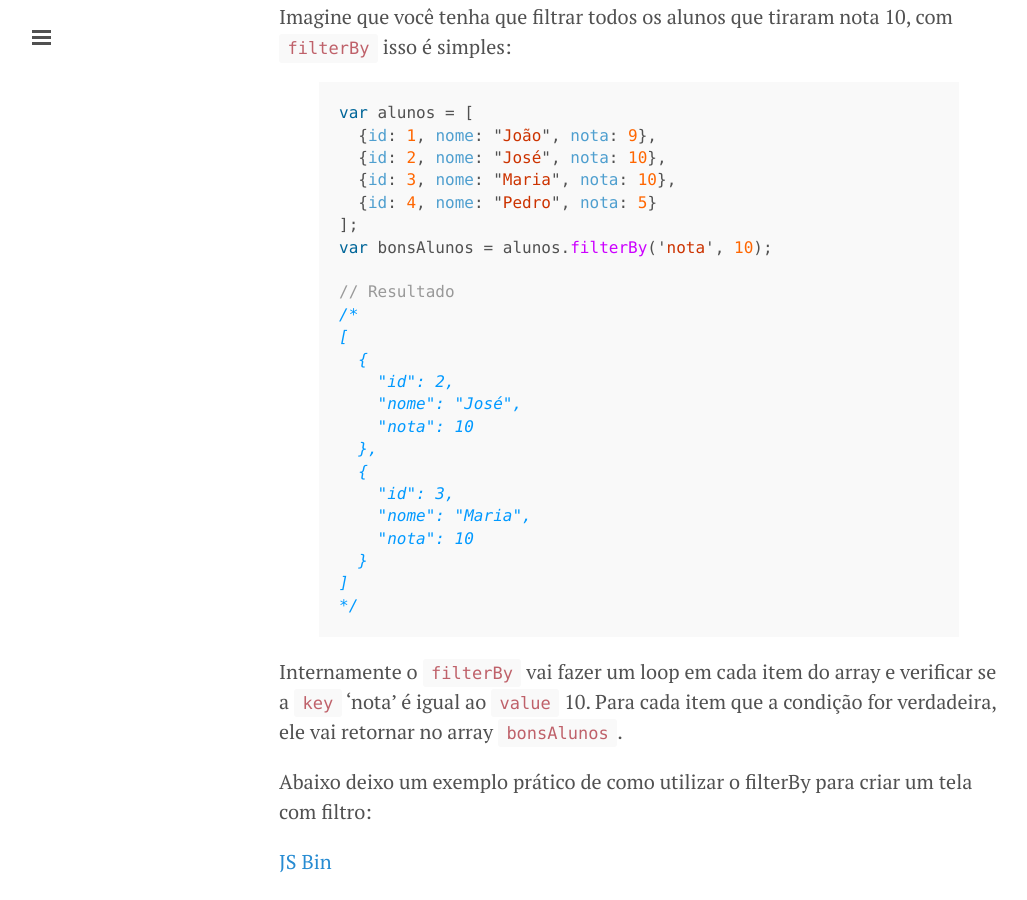
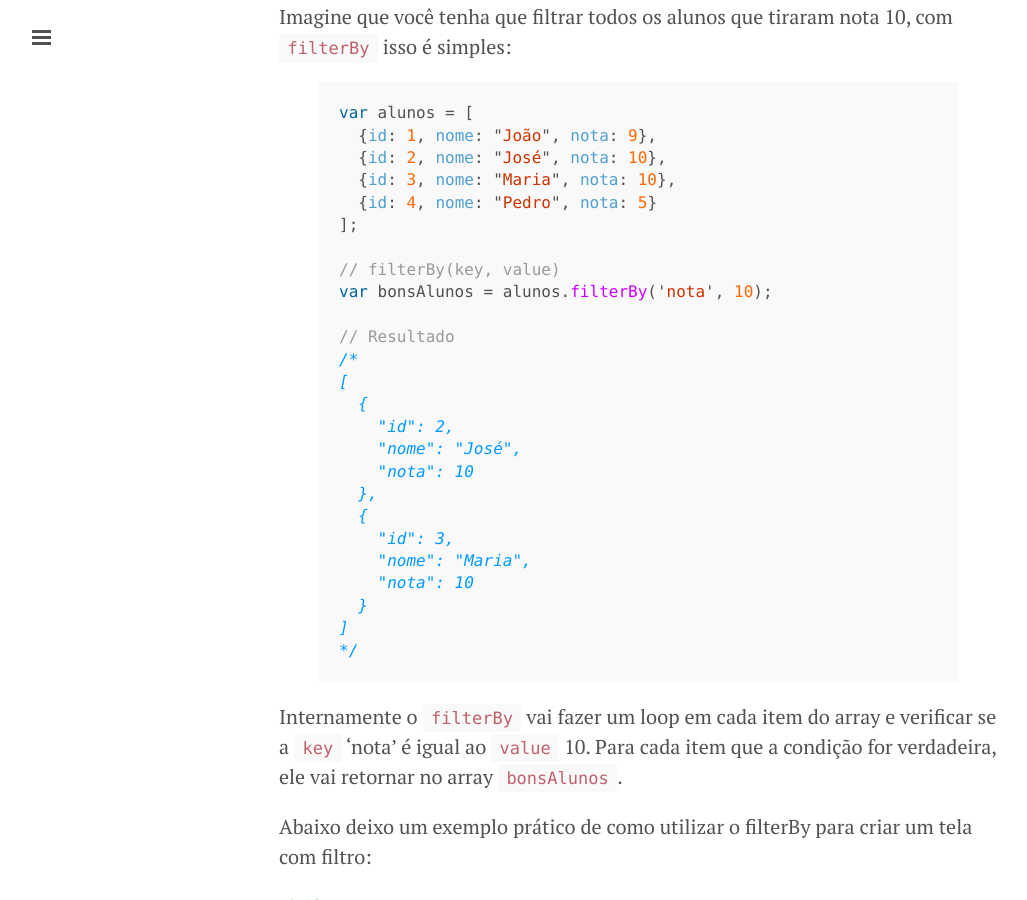
Before and after one commit to leandrocp/leandrocp.github.io, a Jekyll site: the page built from _posts/2015-03-18-emberjs-filterby.md, in a window 1280 px wide and 900 px high, scrolled down 390 px. Shown: the whole window, without its empty margins (1-1028 px from the left). Built offline with Jekyll 4.4.1, drawn with Linux system fonts in a browser that asks for light colours; Markdown is read by kramdown in place of the engine named in the settings.

Commit message:
Update 2015-03-18-emberjs-filterby.md

```diff
--- a/_posts/2015-03-18-emberjs-filterby.md
+++ b/_posts/2015-03-18-emberjs-filterby.md
@@ -16,6 +16,8 @@ var alunos = [
   {id: 3, nome: "Maria", nota: 10},
   {id: 4, nome: "Pedro", nota: 5}
 ];
+
+// filterBy(key, value)
 var bonsAlunos = alunos.filterBy('nota', 10);
 
 // Resultado
```
